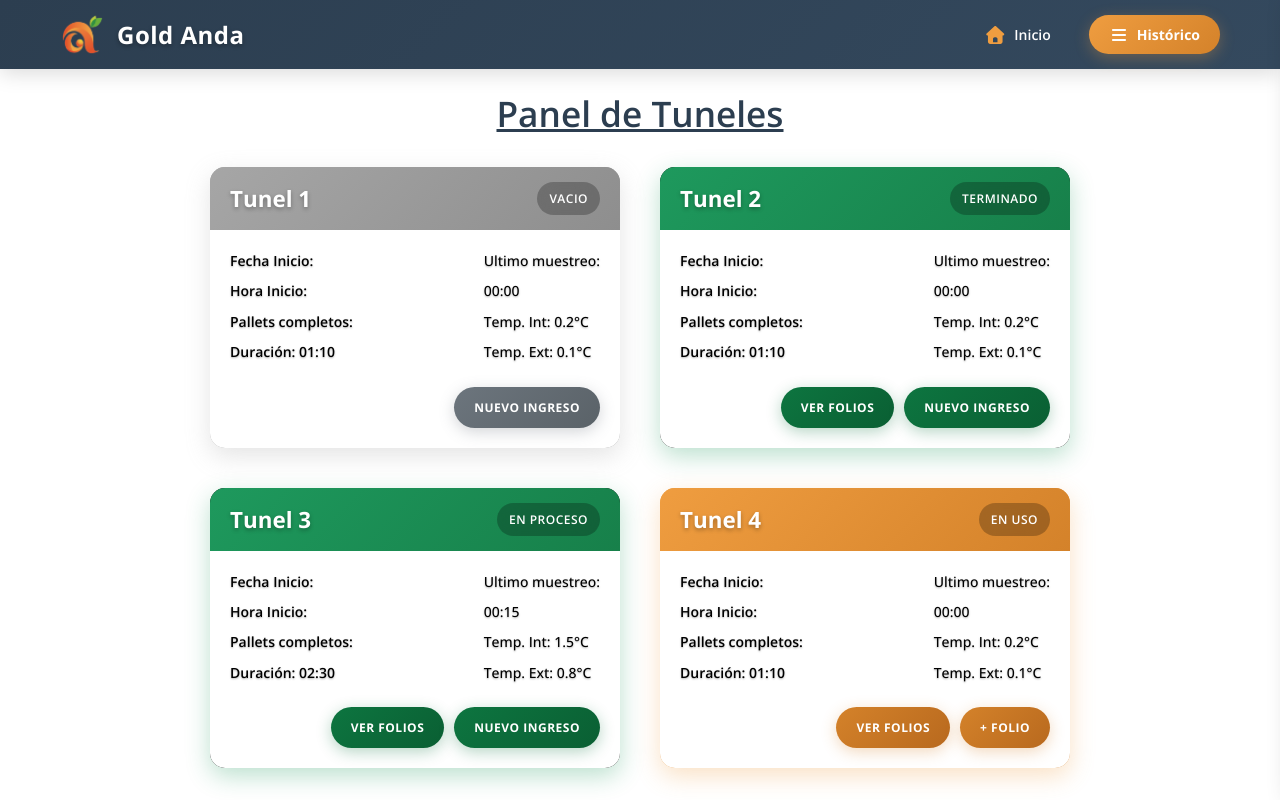
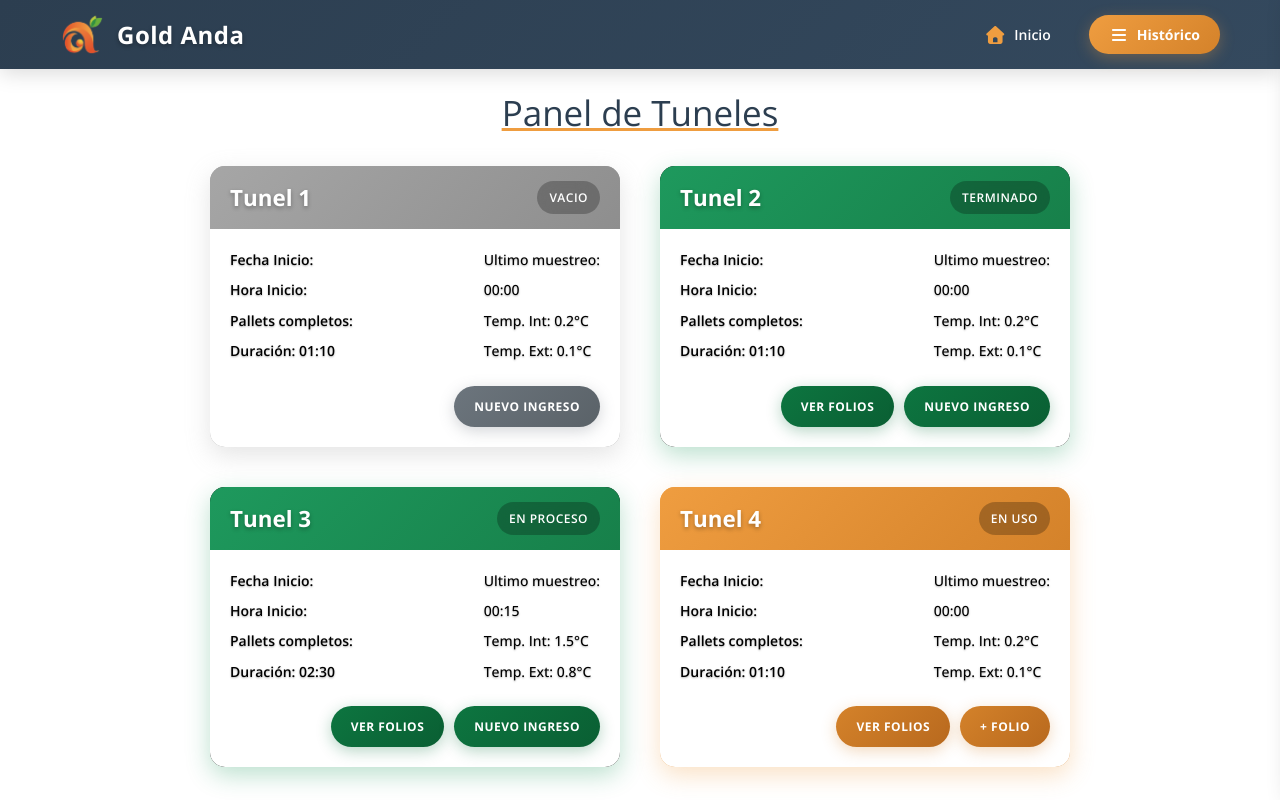
Before and after one commit to DubanPrograDVR/GOLD-ANDA-, a React (Vite) app in the folder Gold-Anda/: page / in a window 1280 px wide. Built offline with nearby package versions, Linux system fonts and the light colour scheme.

Commit message:
Arreglando titulo.

```diff
--- a/Gold-Anda/src/components/Home/Formularios/Folio.tsx
+++ b/Gold-Anda/src/components/Home/Formularios/Folio.tsx
@@ -10,7 +10,7 @@ const Folio = () => {
       <Navbar />
       <div className="ingreso-container">
         <div className="ingreso-header">
-                <h1>Nuevo Folio</h1>
+          <h1 style={{textDecoration:"underline 3px #ef9d40",fontWeight:400}}>Nuevo Folio</h1>
           <span className="tunel-badge">Túnel: {tunelNumero}</span>
         </div>
 
@@ -74,10 +74,8 @@ const Folio = () => {
           </button>
         </form>
       </div>
-
     </>
-    )
-}
-
+  );
+};
 
 export default Folio;
--- a/Gold-Anda/src/components/Home/Formularios/Ingreso.tsx
+++ b/Gold-Anda/src/components/Home/Formularios/Ingreso.tsx
@@ -10,7 +10,7 @@ const Ingreso = () => {
         <Navbar />
         <div className="ingreso-container">
             <div className="ingreso-header">
-                <h1>Nuevo Ingreso</h1>
+                <h1 style={{textDecoration:"underline 3px #ef9d40 ", fontWeight:400}}>Nuevo Ingreso</h1>
                 <span className="tunel-badge">Túnel: {tunelNumero}</span>
             </div>
 
--- a/Gold-Anda/src/components/Home/Tarjetas.tsx
+++ b/Gold-Anda/src/components/Home/Tarjetas.tsx
@@ -18,7 +18,7 @@ const Tarjetas = () => {
 
   return (
     <>
-      <h1 className="titulo-principal" style={{paddingTop: "20px",textDecoration:"underline"}}>Panel de Tuneles</h1>
+      <h1 className="titulo-principal" style={{paddingTop: "20px",textDecoration:"underline 3px #ef9d40",fontSize:"35px",fontWeight:400}}>Panel de Tuneles</h1>
 
       <div className="parent">
         <div className="container-tunel-1">
```
Lines whose indentation alone changed are shown as unchanged.
